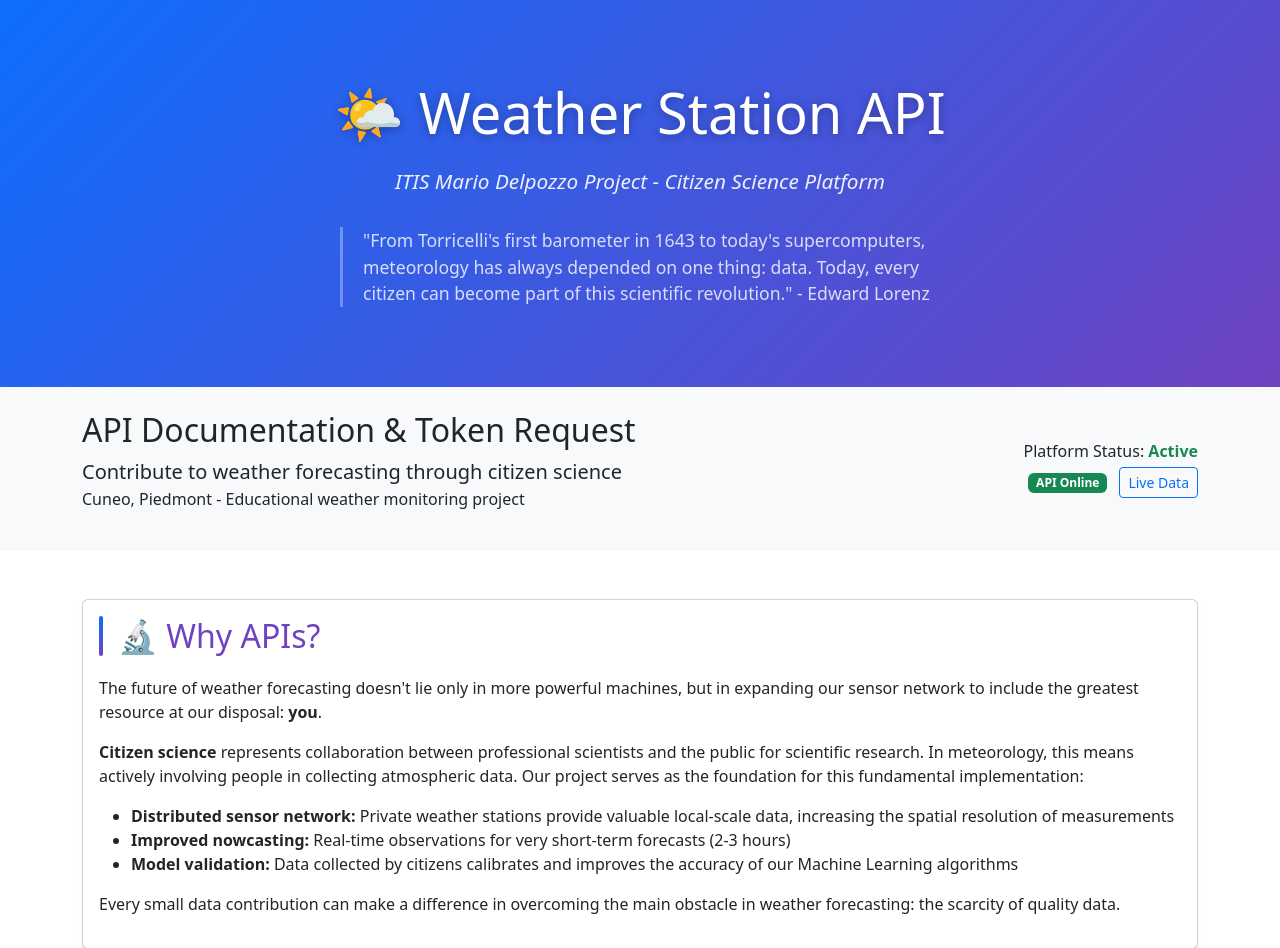
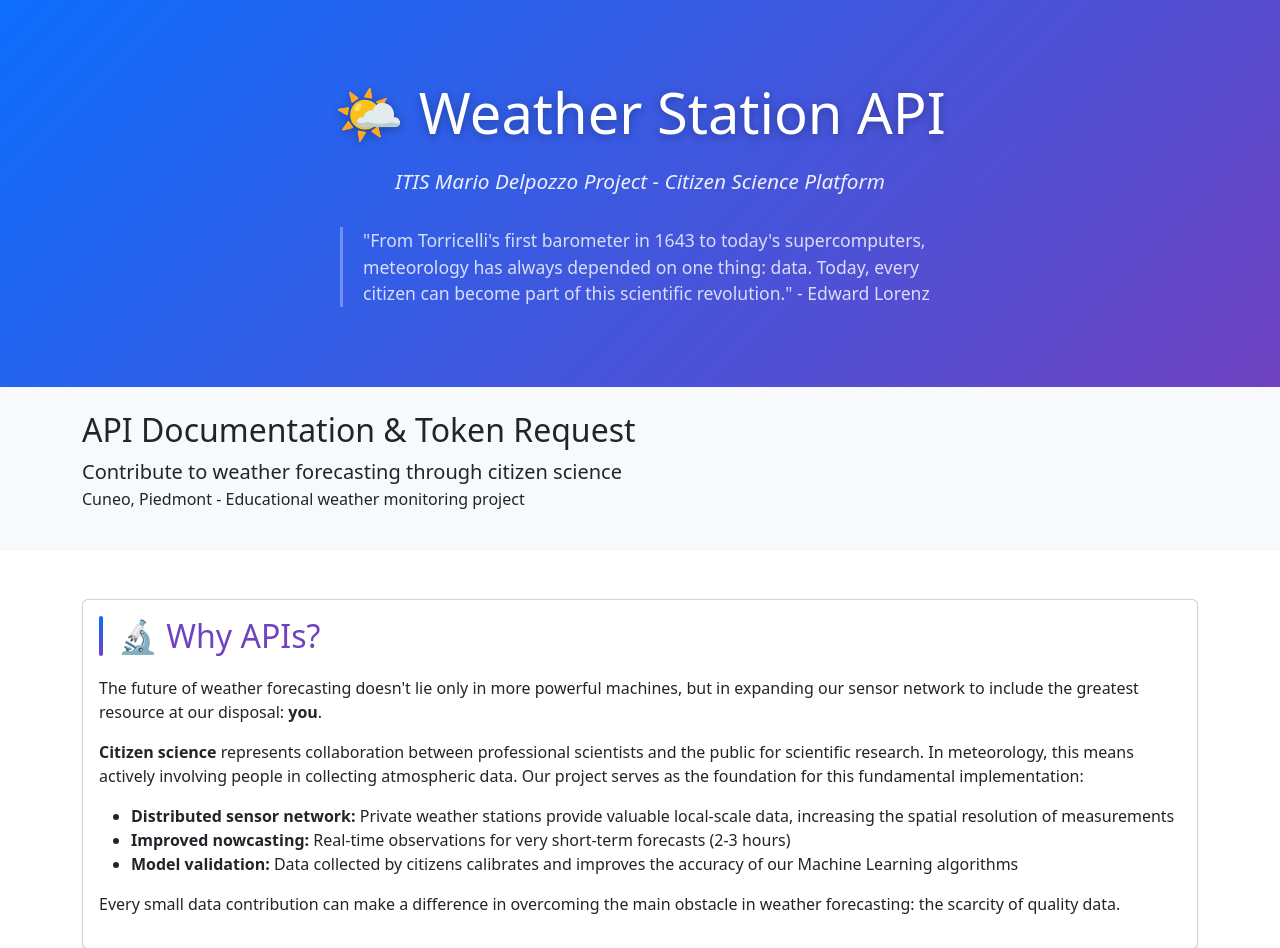
Before and after one commit to itisAE/Stazione-meteo, a Flask app: page /csp in a window 1280 px wide. Shown: the part 67-1015 px from the top of the page. Run offline with Flask 3, Linux system fonts and the light colour scheme; some libraries are stand-ins or nearby versions.

Commit message:
bug fixato

```diff
--- a/templates/csp.html
+++ b/templates/csp.html
@@ -285,17 +285,6 @@
                     <h2 class="mb-2">API Documentation & Token Request</h2>
                     <p class="lead mb-0">Contribute to weather forecasting through citizen science</p>
                     <p>Cuneo, Piedmont - Educational weather monitoring project</p>
-                </div>
-                <div class="col-md-4 text-md-end">
-                    <div class="d-flex flex-column align-items-md-end">
-                        <div class="mb-1">Platform Status:
-                            <span class="fw-bold text-success">Active</span>
-                        </div>
-                        <div>
-                            <span class="badge bg-success">API Online</span>
-                            <a href="/dati_live" class="btn btn-sm btn-outline-primary ms-2">Live Data</a>
-                        </div>
-                    </div>
                 </div>
             </div>
         </div>
```
